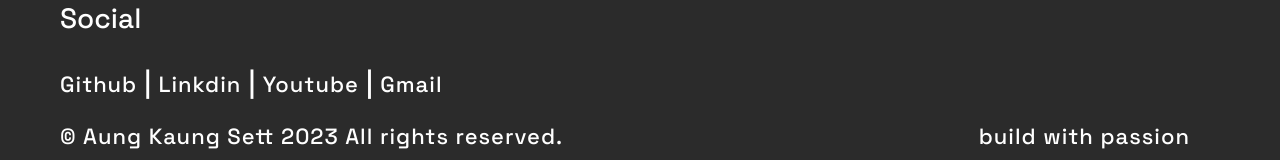
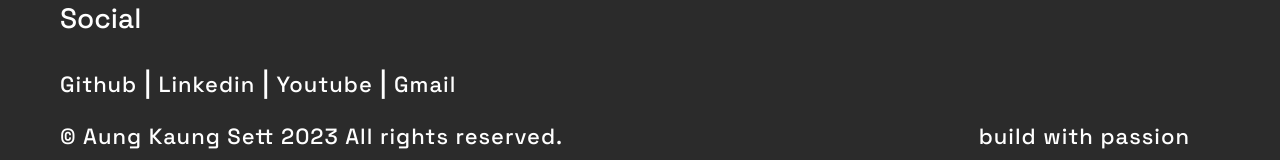
Before and after one commit to Kaungsett45/newPortfolio, a website: page index.html in a window 1280 px wide. Shown: the part 3800-3960 px from the top of the page. Drawn offline with Linux system fonts and the light colour scheme; a web font is replaced by a local one.

Commit message:
Update index.html

```diff
--- a/index.html
+++ b/index.html
@@ -276,7 +276,7 @@ scroll down  -15 inter-->
                 <p>Social</p>
 
                 <a href="https://github.com/Kaungsett45">Github</a> |
-                <a href="https://www.linkedin.com/in/kaung-sett-4244b721a">Linkdin</a> |
+                <a href="https://www.linkedin.com/in/kaung-sett-4244b721a">Linkedin</a> |
                 <a href="https://www.youtube.com/channel/UCxikMcNR000TyMVw6rs-YGg">Youtube</a> |
                 <a href="https://mail.google.com/mail/u/0/">Gmail</a>
 
```
